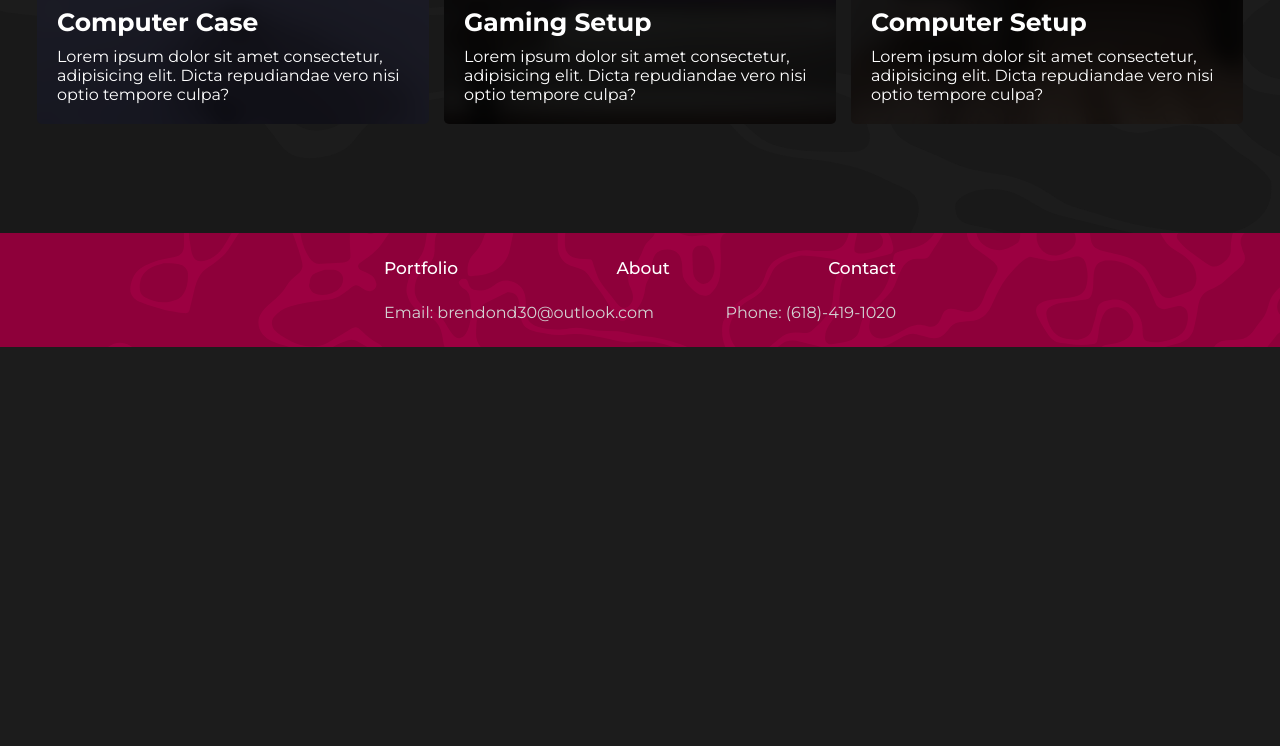
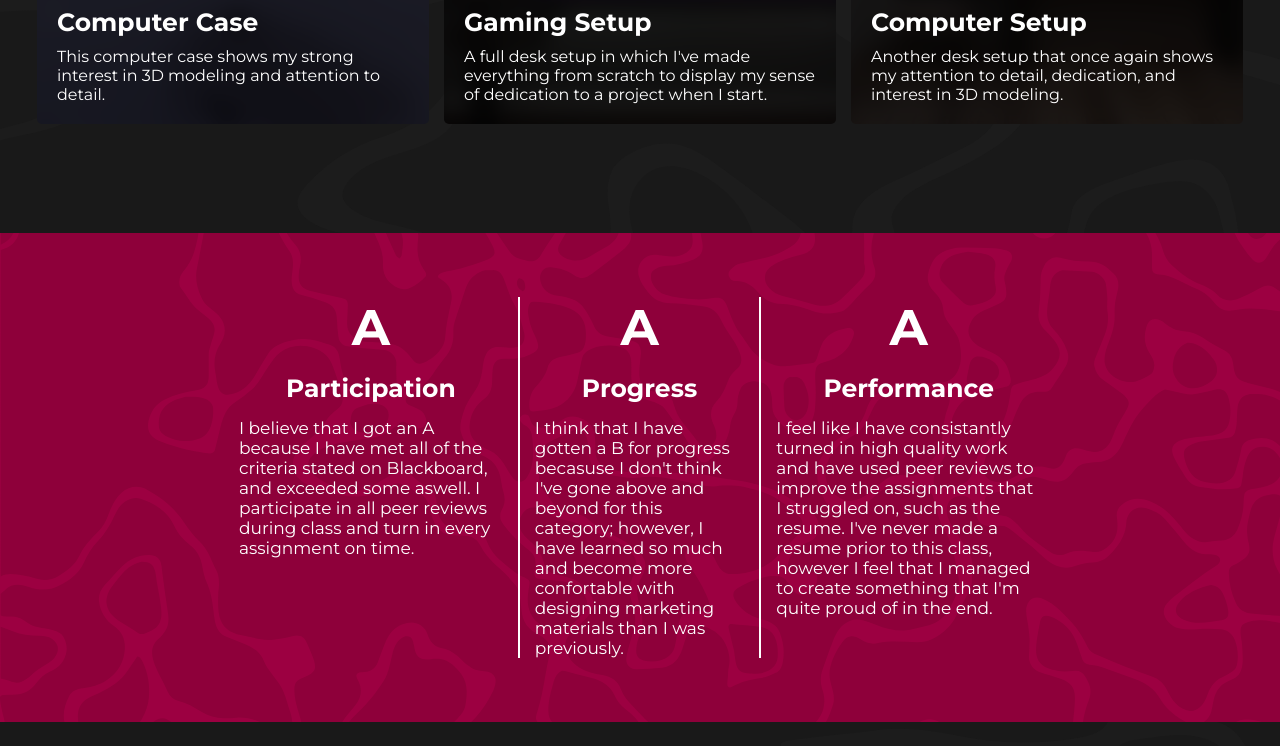
Before and after one commit to brendond30/brendond30.github.io, a plain HTML site: page portfolio.html in a window 1280 px wide. Shown: the part 2035-2781 px from the top of the page. Before the commit the page ends 2382 px from the top, so only its background shows below. Drawn offline with Linux system fonts and the light colour scheme.

Commit message:
Added Final Learning Portfolio Information
I've added the final learning portfolio information to the bottom of the portfolio page.

```diff
--- a/css/style-portfolio.css
+++ b/css/style-portfolio.css
@@ -92,6 +92,16 @@ a, href {
 #button2:hover {
     background-color: var(--contrast);
     color: var(--accentdark);
+}
+
+.border-sides {
+    border-color: var(--contrast);
+    border-width: 0px 2px;
+    border-style: solid;
+}
+
+.margin-top-small {
+    margin-top: 15px;
 }
 
 /*Navigation*/
@@ -255,6 +265,32 @@ a, href {
     background-repeat: no-repeat;
 }
 
+/*Grades*/
+#gradecontainer {
+    padding: 5% 17.5%;
+    margin: 0 0 2%;
+    background-color: var(--accentdark);
+    background-image: url('/images/bg-images/BGRA.svg');
+    background-size: cover;
+    background-repeat: no-repeat;
+}
+
+#gradewrap {
+    display: grid;
+    grid-template-columns: auto auto auto;
+    text-align: center;
+}
+
+.gradecard {
+    padding: 0 15px;
+    display: flex;
+    flex-direction: column;
+}
+
+.gradetext {
+    text-align: start;
+}
+
 /*Footer*/
 #footer {
     padding: 25px 30%;
--- a/portfolio.html
+++ b/portfolio.html
@@ -27,8 +27,8 @@
             <div id="hero-right">
                 <div id="hero-top">
                     <h1 class="hero-header">3D Asset Store</h1>
-                    <p1 class="hero-info">Lorem ipsum dolor sit amet consectetur adipisicing elit. Repellendus tempora quaerat eum sequi, aspernatur
-                        quam magni veritatis officia eveniet blanditiis ipsum minus omnis et alias corrupti autem in sed fugit.</p1>
+                    <p1 class="hero-info">This is a website that would function as a store for 3D modeled assets that I create. The purpose of designing this is to display my
+                        ability to design effective websites, and adapt to different styles as well as layouts.</p1>
                 </div>
                 <a href="contact.html" id="button1"><p1 class="semibold">Like what you see?</p1></a>
             </div>
@@ -37,47 +37,66 @@
             <div id="t1" class="thumbnailitems">
                 <a href="images/full-size/businesscard.png" target="_"><img src="images/thumbnails/BusinessCardT.png" alt="brendon Dale business card mockup" class="thumbnailsmall"></a>
                 <h3 class="grid-header">Business Card</h3>
-                <p2 class="grid-info">Lorem ipsum dolor sit amet consectetur, adipisicing elit. Dicta repudiandae vero nisi optio tempore culpa?</p2>
+                <p2 class="grid-info">A 3D modeled mockup of my business card I made for my Marketing Creative Portfolios class while in college.</p2>
             </div>
             <div id="t2" class="thumbnailitems">
                 <a href="images/full-size/gregarious.png" target="_"><img src="images/thumbnails/GregariousVinesT.png" alt="Floral typography spelling gregarious" class="thumbnailsmall"></a>
                 <h3 class="grid-header">Proximity Project</h3>
-                <p2 class="grid-info">Lorem ipsum dolor sit amet consectetur, adipisicing elit. Dicta repudiandae vero nisi optio tempore culpa?</p2>
+                <p2 class="grid-info">An example of how I can manipulate typography while still using best practices such as contrast, proximity, and repitition.</p2>
             </div>
             <div id="t3" class="thumbnailitems">
                 <a href="images/full-size/poster.png" target="_"><img src="images/thumbnails/PosterT.png" alt="Brendon Dale graphic design poster" class="thumbnailsmall"></a>
                 <h3 class="grid-header">Self-Promo Poster</h3>
-                <p2 class="grid-info">Lorem ipsum dolor sit amet consectetur, adipisicing elit. Dicta repudiandae vero nisi optio tempore culpa?</p2>
+                <p2 class="grid-info">A self promotional poster that displays my title, name, slogan, and contact info in a aesthetically pleasing manner.</p2>
             </div>
             <div id="t4" class="thumbnailitems">
                 <a href="images/full-size/bauhaus.png" target="_"><img src="images/thumbnails/BauhausT.png" alt="Bauhaus style poster" class="thumbnailsmall"></a>
                 <h3 class="grid-header">History Project</h3>
-                <p2 class="grid-info">Lorem ipsum dolor sit amet consectetur, adipisicing elit. Dicta repudiandae vero nisi optio tempore culpa?</p2>
+                <p2 class="grid-info">Part of an art history project that required us to choose a specific era of art to create a design with.</p2>
             </div>
             <div id="t5" class="thumbnailitems">
                 <a href="images/full-size/daredevil.png" target="_"><img src="images/thumbnails/DaredevilT.png" alt="Daredevil comic book cover remake" class="thumbnailsmall"></a>
                 <h3 class="grid-header">Comic Book Redesign</h3>
-                <p2 class="grid-info">Lorem ipsum dolor sit amet consectetur, adipisicing elit. Dicta repudiandae vero nisi optio tempore culpa?</p2>
+                <p2 class="grid-info">Part of a comic cover redesign project, I chose to redesign a Daredevil cover in a vectorised style.</p2>
             </div>
             <div id="t6" class="thumbnailitems">
                 <a href="images/full-size/spacebar.png" target="_"><img src="images/thumbnails/Space_BarT.png" alt="3D model of custom space bar" class="thumbnailsmall"></a>
                 <h3 class="grid-header">Custom Space Bar</h3>
-                <p2 class="grid-info">Lorem ipsum dolor sit amet consectetur, adipisicing elit. Dicta repudiandae vero nisi optio tempore culpa?</p2>
+                <p2 class="grid-info">This is a space bar key cap that I've designed and 3D modeled to show my ability to adapt with styles.</p2>
             </div>
             <div id="t7" class="thumbnailitems">
                 <a href="images/full-size/compactpc.png" target="_"><img src="images/thumbnails/Compact_PCT.png" alt="3D model of compact pc" class="thumbnailsmall"></a>
                 <h3 class="grid-header">Computer Case</h3>
-                <p2 class="grid-info">Lorem ipsum dolor sit amet consectetur, adipisicing elit. Dicta repudiandae vero nisi optio tempore culpa?</p2>
+                <p2 class="grid-info">This computer case shows my strong interest in 3D modeling and attention to detail.</p2>
             </div>
             <div id="t8" class="thumbnailitems">
                 <a href="images/full-size/roomdesign1.png" target="_"><img src="images/thumbnails/Room_Design1T.png" alt="3D model of computer setup" class="thumbnailsmall"></a>
                 <h3 class="grid-header">Gaming Setup</h3>
-                <p2 class="grid-info">Lorem ipsum dolor sit amet consectetur, adipisicing elit. Dicta repudiandae vero nisi optio tempore culpa?</p2>
+                <p2 class="grid-info">A full desk setup in which I've made everything from scratch to display my sense of dedication to a project when I start.</p2>
             </div>
             <div id="t9" class="thumbnailitems">
                 <a href="images/full-size/roomdesign2.png" target="_"><img src="images/thumbnails/Room_Design2T.png" alt="Another 3D model of computer setup" class="thumbnailsmall"></a>
                 <h3 class="grid-header">Computer Setup</h3>
-                <p2 class="grid-info">Lorem ipsum dolor sit amet consectetur, adipisicing elit. Dicta repudiandae vero nisi optio tempore culpa?</p2>
+                <p2 class="grid-info">Another desk setup that once again shows my attention to detail, dedication, and interest in 3D modeling.</p2>
+            </div>
+        </div>
+    </section>
+    <section id="gradecontainer">
+        <div id="gradewrap">
+            <div class="gradecard">
+                <h1 class="gradeheader">A</h1>
+                <h3 class="margin-top-small">Participation</h3>
+                <p1 class="gradetext margin-top-small">I believe that I got an A because I have met all of the criteria stated on Blackboard, and exceeded some aswell. I participate in all peer reviews during class and turn in every assignment on time.</p1>
+            </div>
+            <div class="gradecard border-sides">
+                <h1 class="gradeheader">A</h1>
+                <h3 class="margin-top-small">Progress</h3>
+                <p1 class="gradetext margin-top-small">I think that I have gotten a B for progress becasuse I don't think I've gone above and beyond for this category; however, I have learned so much and become more confortable with designing marketing materials than I was previously.</p1>
+            </div>
+            <div class="gradecard">
+                <h1 class="gradeheader">A</h1>
+                <h3 class="margin-top-small">Performance</h3>
+                <p1 class="gradetext margin-top-small">I feel like I have consistantly turned in high quality work and have used peer reviews to improve the assignments that I struggled on, such as the resume. I've never made a resume prior to this class, however I feel that I managed to create something that I'm quite proud of in the end.</p1>
             </div>
         </div>
     </section>
```
